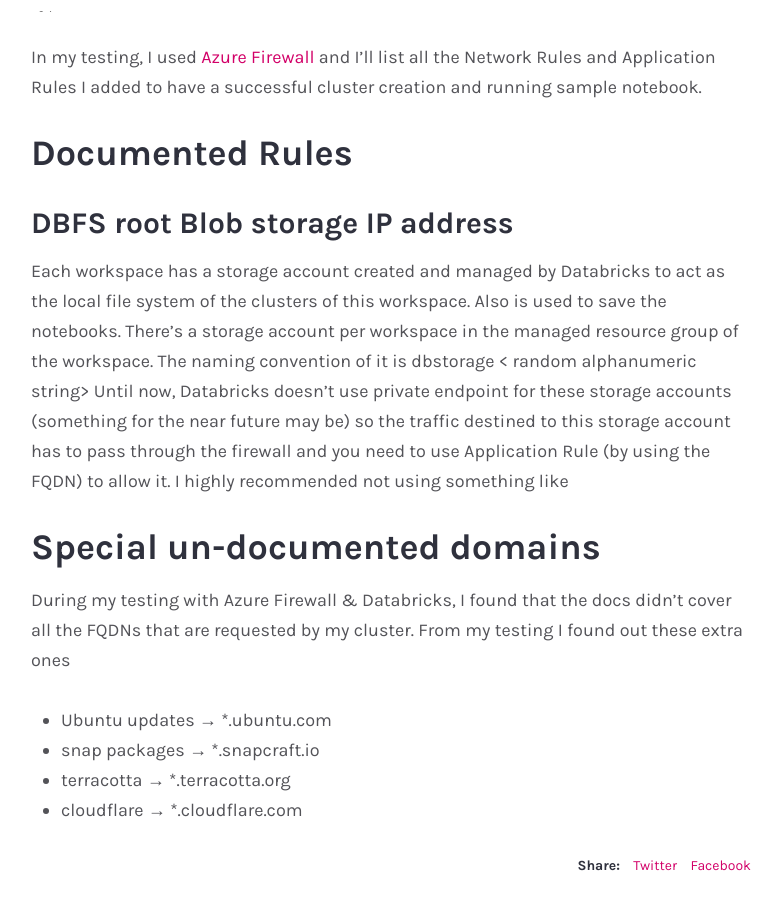
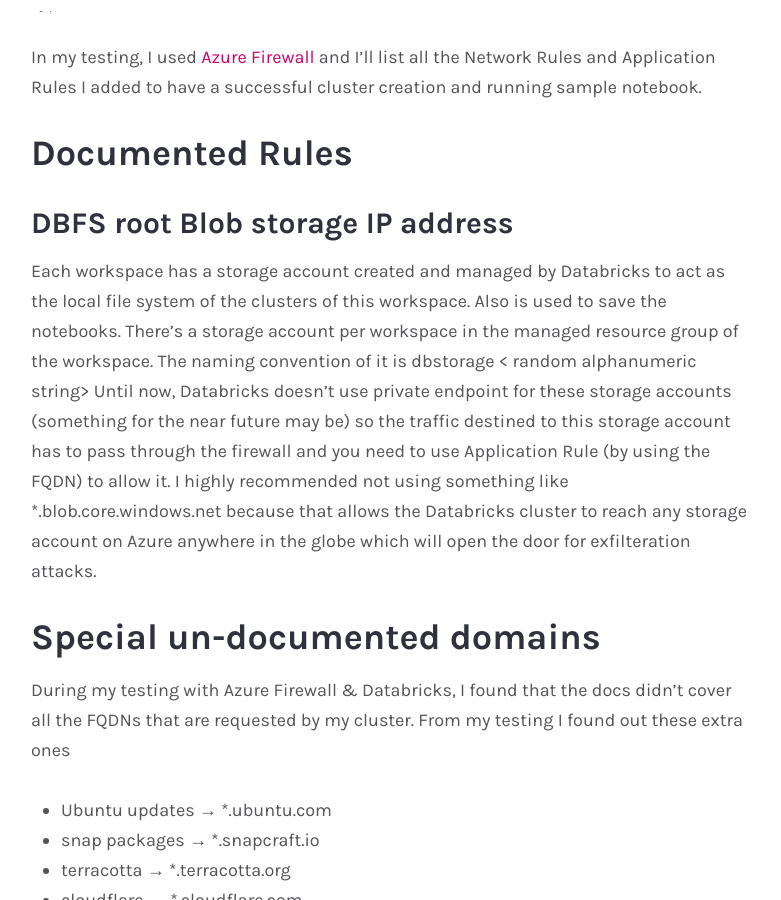
Before and after one commit to mosharafMS/cloudsafari, a Jekyll site: the page built from _posts/2020-09-05-Azure-Databricks-VNET-Integration.md, in a window 1280 px wide and 900 px high, scrolled down 5261 px. Shown: the whole window, without its empty margins (249-1030 px from the left). Built offline with Jekyll 4.4.1, drawn with Linux system fonts in a browser that asks for light colours; some web fonts are replaced; our own code applies the rules of GitHub Pages for plain Markdown files; comment, search, counter and statistics services are not loaded; some of the changed lines change nothing that is shown.

Commit message:
_posts/2020-09-05-Azure-Databricks-VNET-Integration.md updated from https://stackedit.io/

```diff
--- a/_posts/2020-09-05-Azure-Databricks-VNET-Integration.md
+++ b/_posts/2020-09-05-Azure-Databricks-VNET-Integration.md
@@ -59,7 +59,7 @@
 ### DBFS root Blob storage IP address
 Each workspace has a storage account created and managed by Databricks to act as the local file system of the clusters of this workspace. Also is used to save the notebooks. There's a storage account per workspace in the managed resource group of the workspace. The naming convention of it is dbstorage < random alphanumeric string>
 Until now, Databricks doesn't use private endpoint for these storage accounts (something for the near future may be) so the traffic destined to this storage account has to pass through the firewall and you need to use Application Rule (by using the FQDN) to allow it.
-I highly recommended not using something like
+I highly recommended not using something like *.blob.core.windows.net because that allows the Databricks cluster to reach any storage account on Azure anywhere in the globe which will open the door for exfilteration attacks.
 
 ## Special un-documented domains
 During my testing with Azure Firewall & Databricks, I found that the docs didn’t cover all the FQDNs that are requested by my cluster. From my testing I found out these extra ones
@@ -69,6 +69,6 @@
 -   cloudflare → *.cloudflare.com
 
 <!--stackedit_data:
-eyJoaXN0b3J5IjpbLTE4NDg0NzQ3MTcsLTg0NTI3MTc0NiwtMT
-Y5NzU3MDg3NF19
+eyJoaXN0b3J5IjpbODAxOTA5MTExLC04NDUyNzE3NDYsLTE2OT
+c1NzA4NzRdfQ==
 -->
```
